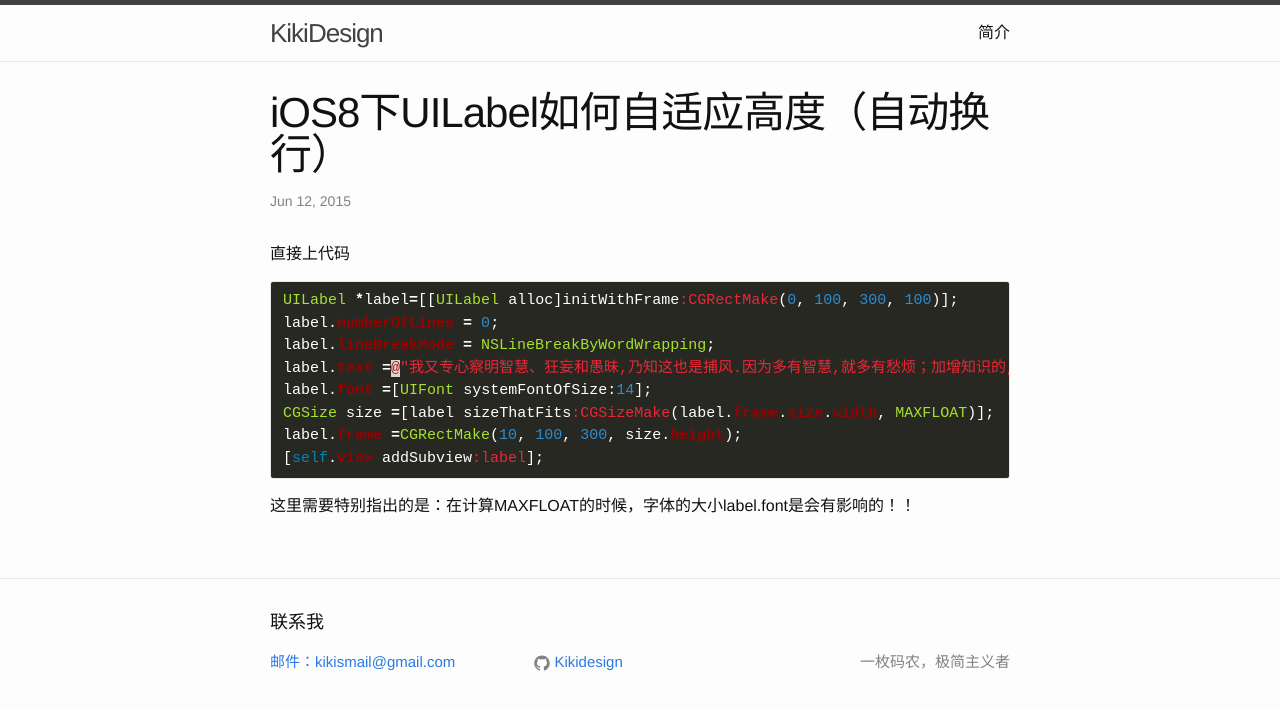
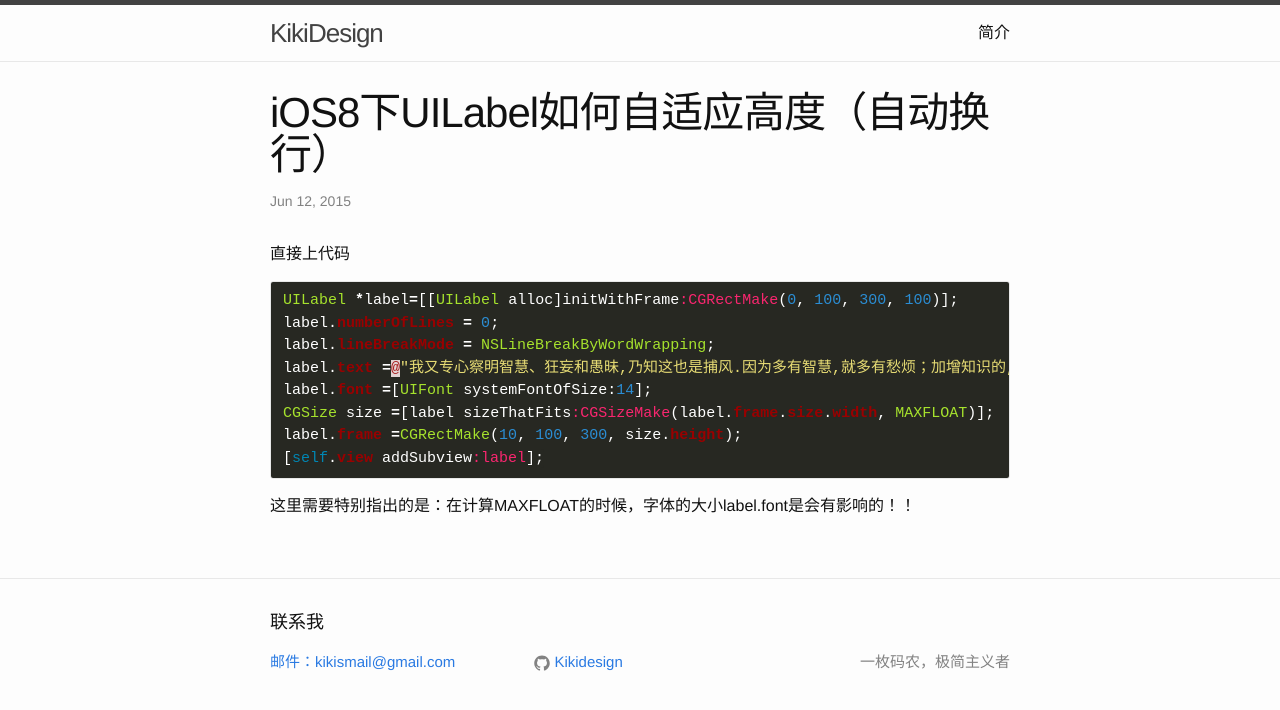
Before and after one commit to kikidesign/kikidesign.github.io, a Jekyll site: the page built from _posts/2015-06-12-self-adaption.markdown, in a window 1280 px wide. Shown: the top 710 px of the page. Built offline with Jekyll 4.4.1, drawn with Linux system fonts in a browser that asks for light colours.

Commit message:
self-adaption3

```diff
--- a/_sass/_syntax-highlighting.scss
+++ b/_sass/_syntax-highlighting.scss
@@ -51,14 +51,14 @@
     .sb    { color: #d14 } // Literal.String.Backtick
     .sc    { color: #d14 } // Literal.String.Char
     .sd    { color: #d14 } // Literal.String.Doc
-    .s2    { color: #ed2635 } // Literal.String.Double
+    .s2    { color: #e6db74 } // Literal.String.Double
     .se    { color: #d14 } // Literal.String.Escape
     .sh    { color: #d14 } // Literal.String.Heredoc
     .si    { color: #d14 } // Literal.String.Interpol
     .sx    { color: #d14 } // Literal.String.Other
     .sr    { color: #009926 } // Literal.String.Regex
-    .s1    { color: #ed2635 } // Literal.String.Single
-    .ss    { color: #ed2635 } // Literal.String.Symbol
+    .s1    { color: #f9266f } // Literal.String.Single
+    .ss    { color: #f9266f } // Literal.String.Symbol
     .bp    { color: #999 } // Name.Builtin.Pseudo
     .vc    { color: #008080 } // Name.Variable.Class
     .vg    { color: #008080 } // Name.Variable.Global
```
